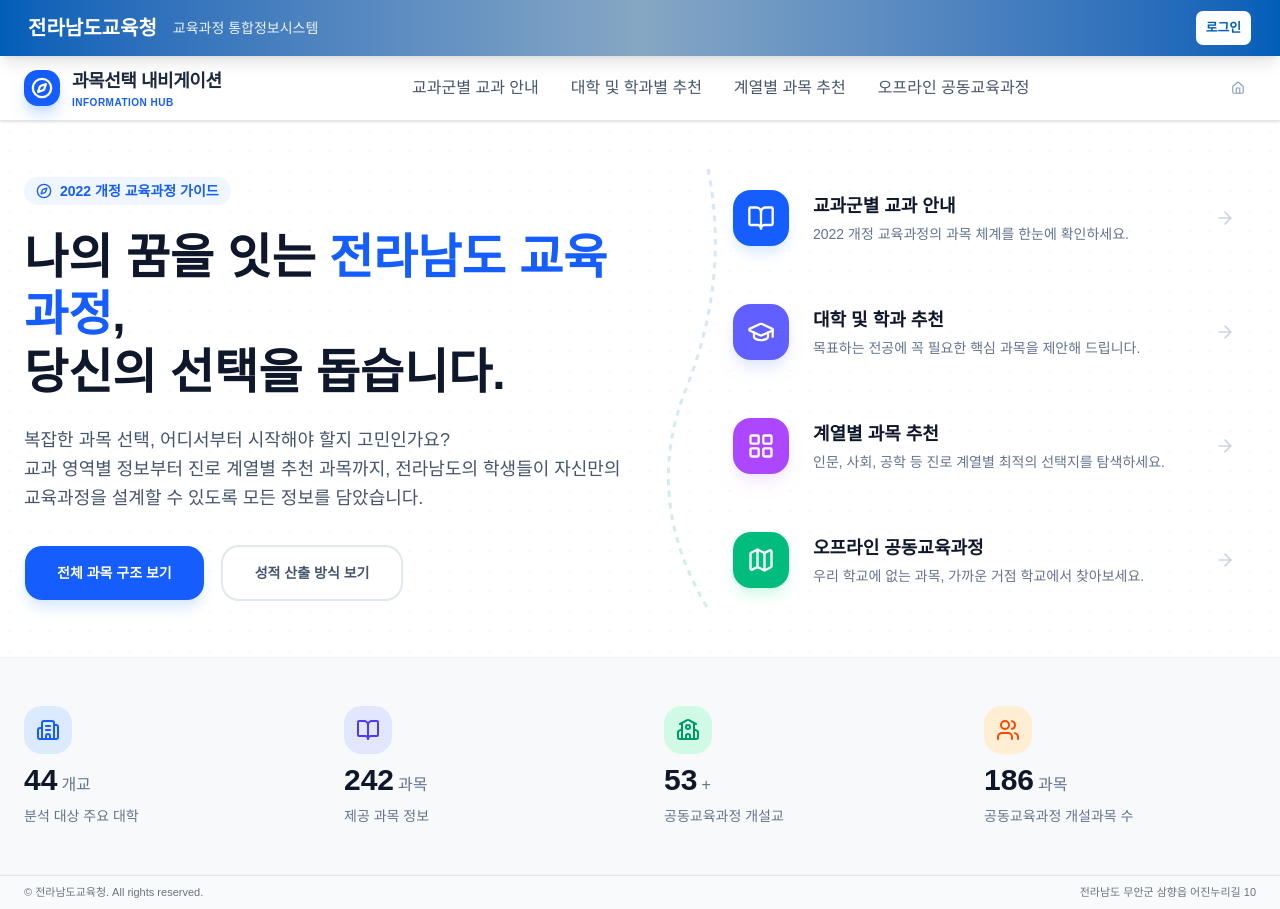
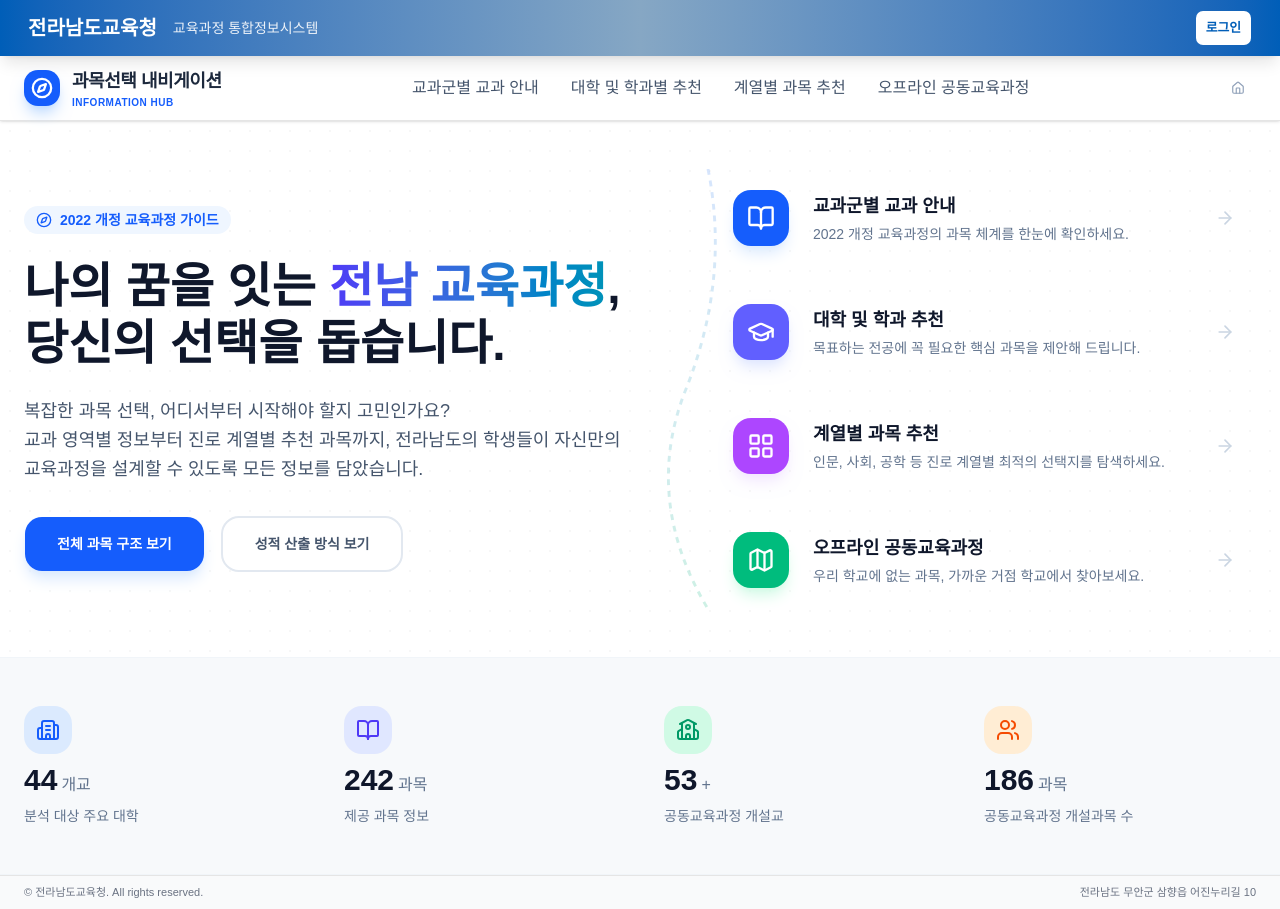
Before and after one commit to KwakKD/jne, a React (Vite) app: page /subject-navigation in a window 1280 px wide. Built offline with nearby package versions, Linux system fonts and the light colour scheme; no server answers.

Commit message:
6.30. 23:27

```diff
--- a/src/pages/Navi/SubjectNavHome.tsx
+++ b/src/pages/Navi/SubjectNavHome.tsx
@@ -25,7 +25,7 @@ function SubjectNavHome() {
                                 <span>2022 개정 교육과정 가이드</span>
                             </div>
                             <h1 className="text-4xl md:text-5xl font-extrabold text-slate-900 leading-[1.2] mb-6">
-                                나의 꿈을 잇는 <span className="text-blue-600">전라남도 교육과정</span>,<br />
+                                나의 꿈을 잇는 <span className="text-transparent bg-clip-text bg-gradient-to-r from-indigo-600 to-cyan-600">전남 교육과정</span>,<br />
                                 당신의 선택을 돕습니다.
                             </h1>
                             <p className="text-lg text-slate-600 leading-relaxed mb-8 max-w-2xl">
```
